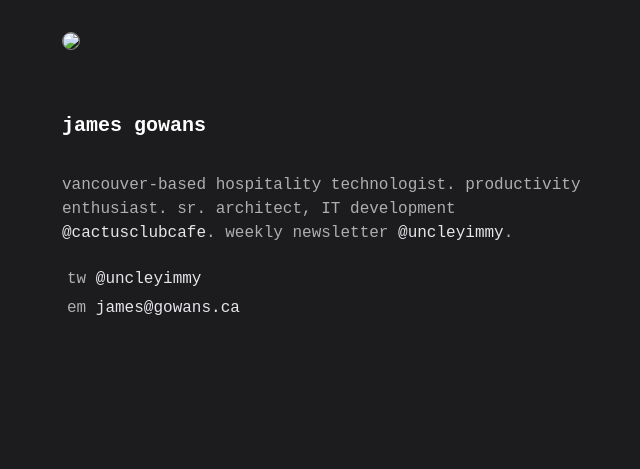
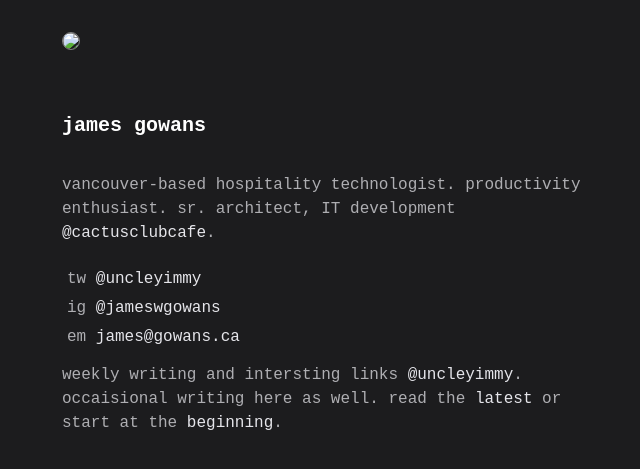
Before and after one commit to jamesgowans/jamesgowans.github.io, a Jekyll site: the page built from index.md, in a window 1280 px wide. Shown: the top 469 px of the page, without its empty margins (318-958 px from the left). Built offline with Jekyll 4.4.1, drawn with Linux system fonts in a browser that asks for light colours.

Commit message:
update bio

```diff
--- a/_includes/bio.html
+++ b/_includes/bio.html
@@ -1,5 +1,8 @@
-<p>vancouver-based hospitality technologist. productivity enthusiast. sr. architect, IT development <a href= "http://cactusclubcafe.com">@cactusclubcafe</a>. weekly newsletter <a href = "http://yimmy.gowans.ca">@uncleyimmy</a>. </p>
+<p>vancouver-based hospitality technologist. productivity enthusiast. sr. architect, IT development <a href= "http://cactusclubcafe.com">@cactusclubcafe</a>.</p>
 <ul>
   <li>tw <a href= "https://twitter.com/uncleyimmy">@uncleyimmy</a></li>
+  <li>ig <a href= "https://instagram.com/jameswgowans">@jameswgowans</a></li>
   <li>em <a href= "mailto:james@gowans.ca">james@gowans.ca</a></li>
 </ul>
+
+<p>weekly writing and intersting links <a href = "https://www.getrevue.co/profile/uncleyimmy">@uncleyimmy</a>. occaisional writing here as well. read the <a href= "/02">latest</a> or start at the <a href= "/01">beginning</a>.</p>
```
